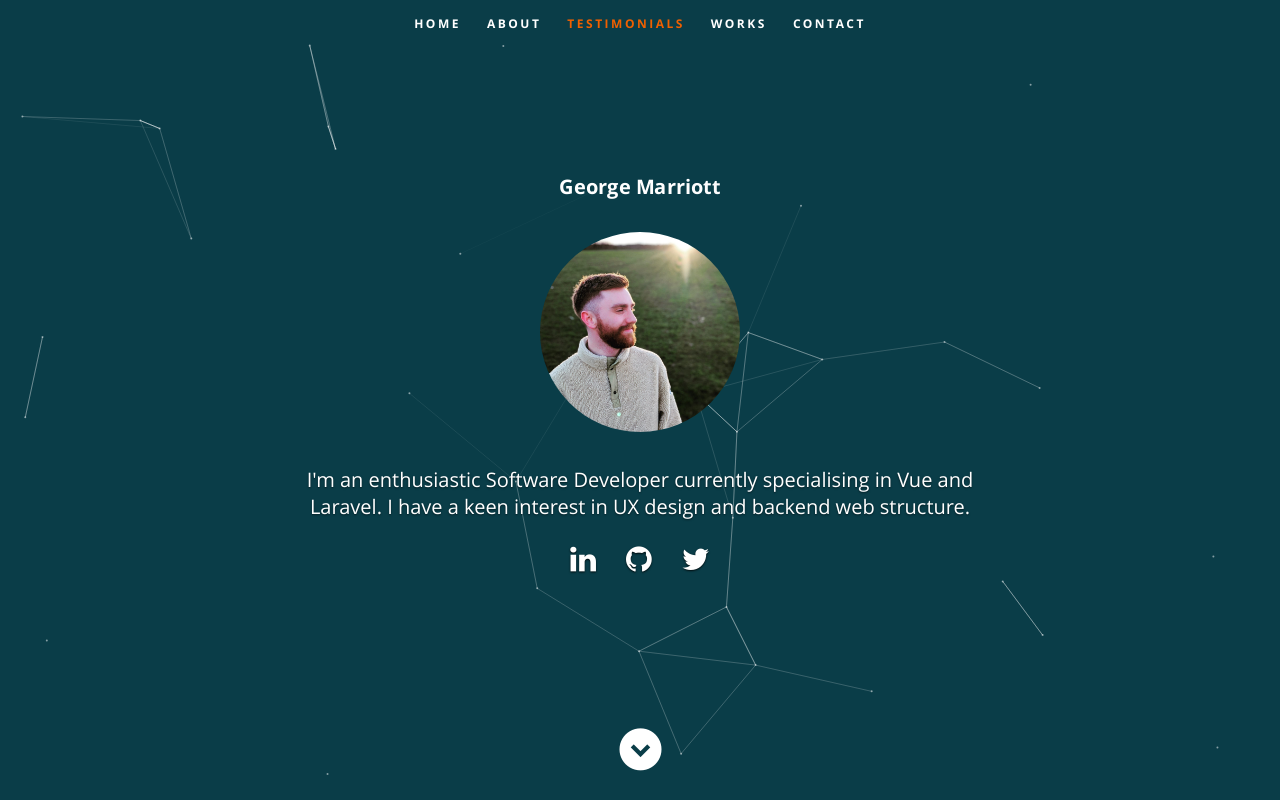
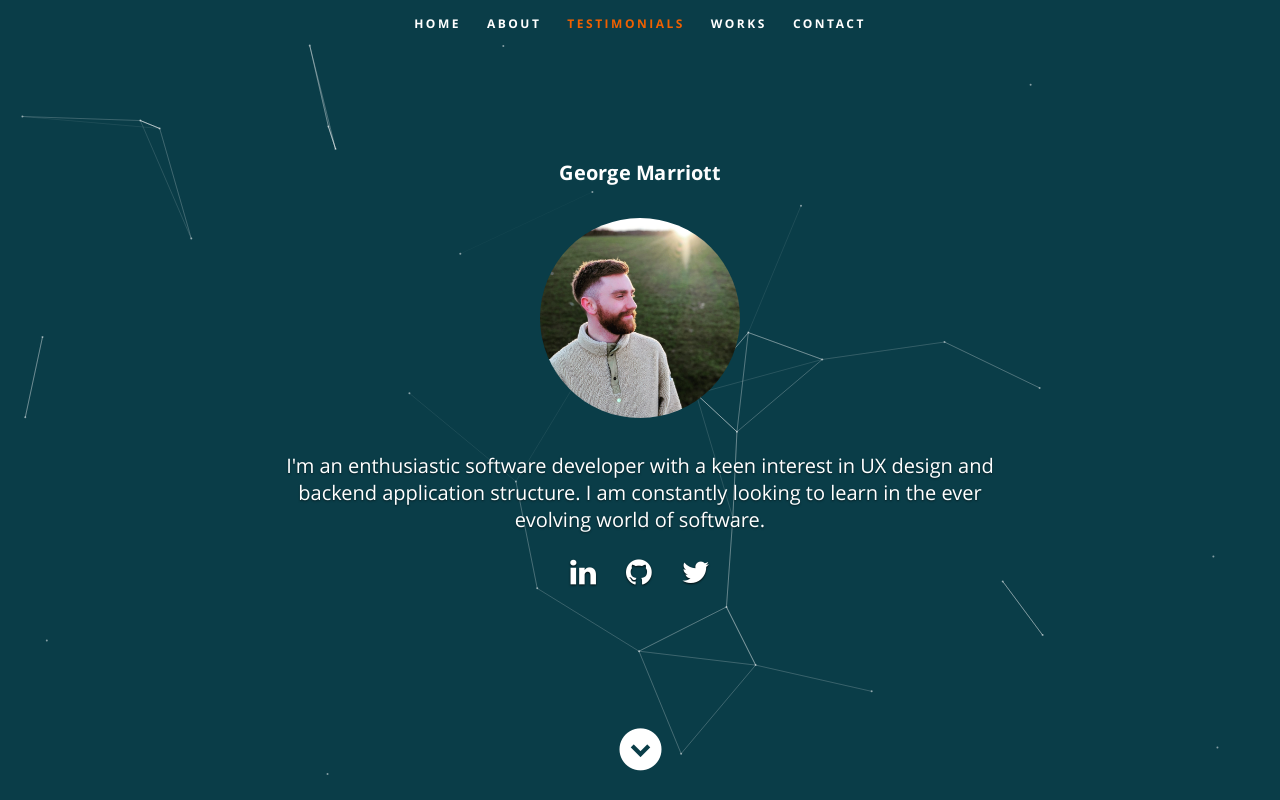
Before and after one commit to gmarriott/portfolio, a React (Create React App) app: page / in a window 1280 px wide. Shown: the top 800 px of the page. Built offline with nearby package versions, Linux system fonts and the light colour scheme.

Commit message:
portfolio header and footer updates

```diff
--- a/src/components/footer/footer.js
+++ b/src/components/footer/footer.js
@@ -2,8 +2,8 @@ import React, { Component } from 'react';
 
 
 export default class Footer extends Component {
-
   render() {
+    let year = new Date().getFullYear();
     return (
       <React.Fragment>
       <footer>
@@ -15,7 +15,7 @@ export default class Footer extends Component {
               <li><a href="https://twitter.com/its_just_george?lang=en-gb" target="_blank"><i className="fa fa-twitter" /></a></li>
             </ul>
             <ul className="copyright">
-              <li>© Copyright 2022 - George Marriott | Web Design</li>
+              <li>© Copyright { JSON.stringify(year) } - George Marriott | Web Design</li>
             </ul>
           </div>
           <div id="go-top"><a className="smoothscroll" title="Back to Top" href="#home"><i className="icon-up-open" /></a></div>
--- a/src/components/header/header.js
+++ b/src/components/header/header.js
@@ -12,7 +12,7 @@ export default class Header extends Component {
         <h3 className="title"><Zoom cascade duration={4000}>George Marriott</Zoom></h3>
           <div className="banner-text">
             <h1 className="responsive-headline"><Fade cascade duration={2000}><img className="profile-img" src="images/george-marriott.jpg"></img></Fade></h1>
-            <h3 className="intro-text">I'm an enthusiastic Software Developer currently specialising in Vue and Laravel. I have a keen interest in UX design and backend web structure.</h3>
+            <h3 className="intro-text">I'm an enthusiastic software developer with a keen interest in UX design and backend application structure. I am constantly looking to learn in the ever evolving world of software.</h3>
             <ul className="social">
               <li><a href="https://www.linkedin.com/in/gmarriott94/" target="_blank"><i className="fa fa-linkedin" /></a></li>
               <li><a href="https://github.com/gmarriott" target="_blank"><i className="fa fa-github" /></a></li>
```
